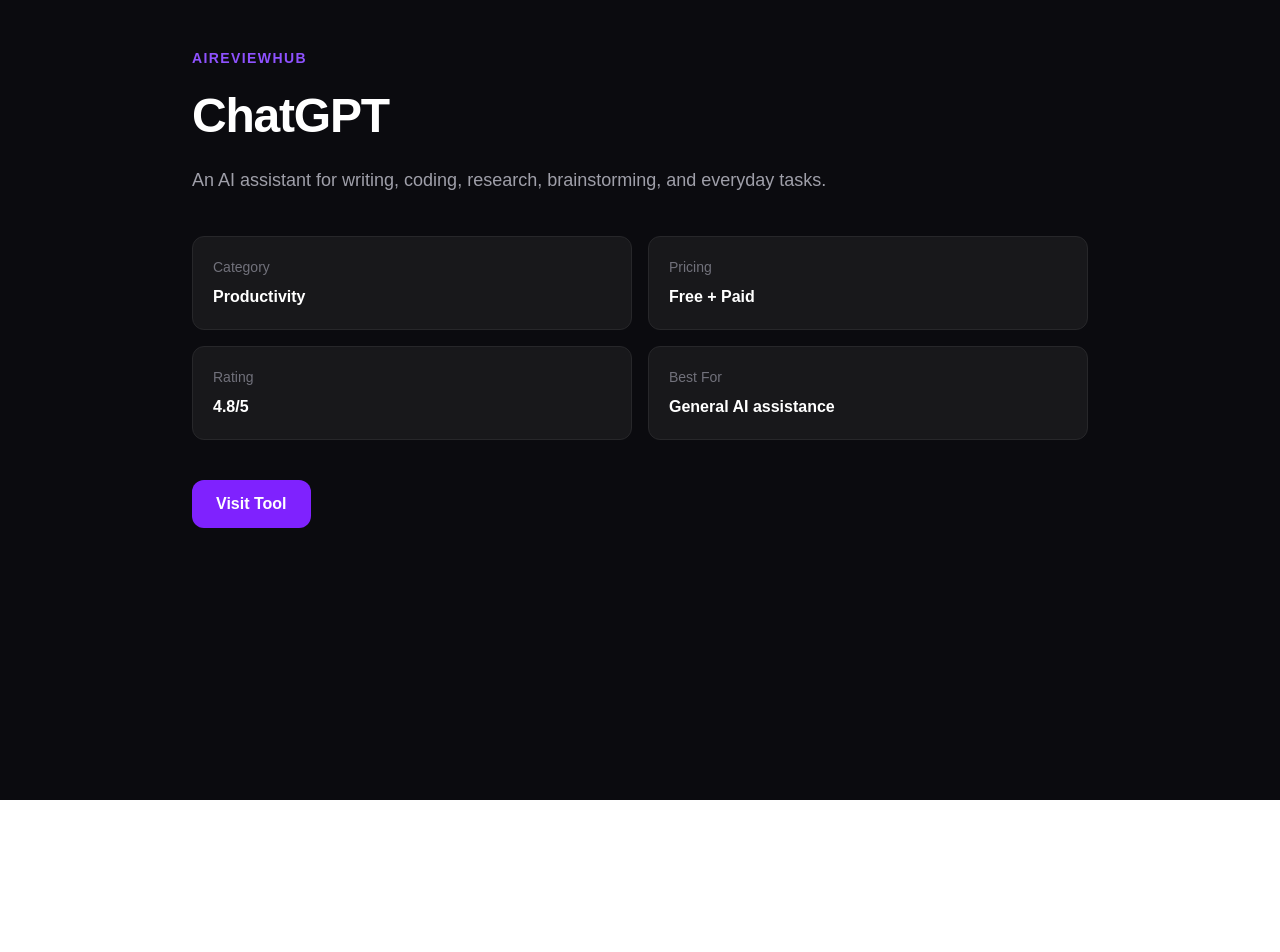
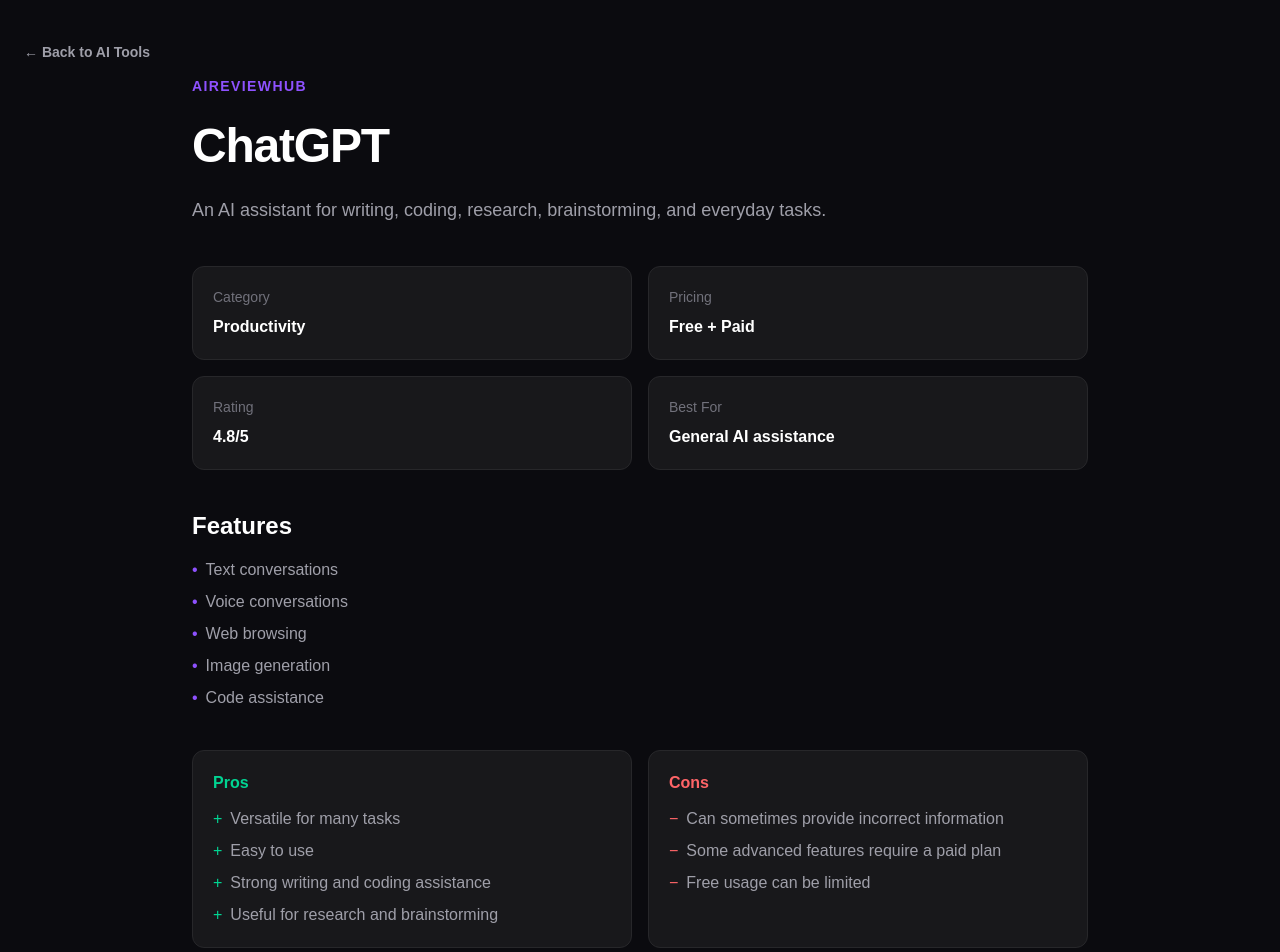
Before and after one commit to vikash-ai-dev/AIReviewHub, a Next.js app: page /tools/chatgpt in a window 1280 px wide. Shown: the top 952 px of the page. Before the commit the page ends 800 px from the top, so only its background shows below. Built offline with nearby package versions, Linux system fonts and the light colour scheme.

Commit message:
adding pros/cons

```diff
--- a/src/app/data/tools.js
+++ b/src/app/data/tools.js
@@ -9,6 +9,29 @@
     bestFor: "General AI assistance",
     slug: "chatgpt",
     website: "https://chat.openai.com",
+    features: [
+      "Text conversations",
+      "Voice conversations",
+      "Web browsing",
+      "Image generation",
+      "Code assistance"
+    ],
+
+    pros: [
+      "Versatile for many tasks",
+      "Easy to use",
+      "Strong writing and coding assistance",
+      "Useful for research and brainstorming"
+    ],
+
+    cons: [
+      "Can sometimes provide incorrect information",
+      "Some advanced features require a paid plan",
+      "Free usage can be limited"
+    ],
+
+    review:
+      "ChatGPT is one of the most versatile AI assistants available today. It can help with writing, coding, research, brainstorming, and many everyday tasks. Its wide range of capabilities makes it useful for beginners as well as experienced users, although important information and AI-generated answers should always be checked."
   },
   {
     name: "Claude",
@@ -19,6 +42,29 @@
     bestFor: "writing and analysis",
     slug: "claude",
     website: "https://claude.ai",
+    features: [
+      "AI conversations",
+      "Writing assistance",
+      "Code assistance",
+      "Document analysis",
+      "Research and reasoning"
+    ],
+
+    pros: [
+      "Strong writing quality",
+      "Good at analyzing long content",
+      "Useful for coding and complex tasks",
+      "Clear and natural responses"
+    ],
+
+    cons: [
+      "Can sometimes make mistakes",
+      "Some advanced features require a paid plan",
+      "Usage limits may apply"
+    ],
+
+    review:
+      "Claude is a capable AI assistant known for strong writing, analysis, coding, and reasoning abilities. It is particularly useful when working with detailed information or longer pieces of content. While it can be a powerful productivity tool, users should still verify important information and review AI-generated results."
   },
   {
     name: "Gemini",
@@ -30,6 +76,29 @@
     bestFor: "Research and everyday AI tasks",
     slug: "gemini",
     website: "https://gemini.google.com",
+    features: [
+      "AI conversations",
+      "Web-based research",
+      "Writing assistance",
+      "Coding assistance",
+      "Information analysis"
+    ],
+
+    pros: [
+      "Useful for research",
+      "Good integration with Google's ecosystem",
+      "Helpful for everyday tasks",
+      "Supports writing and coding"
+    ],
+
+    cons: [
+      "Can sometimes provide inaccurate information",
+      "Some features may require a paid plan",
+      "Capabilities can vary by plan and availability"
+    ],
+
+    review:
+      "Gemini is Google's AI assistant designed to help with research, writing, coding, and everyday information tasks. Its connection to Google's ecosystem can make it particularly useful for users who already rely on Google services. Like other AI assistants, its responses should be checked when accuracy is important."
   },
   {
     name: "GitHub Copilot",
@@ -40,6 +109,31 @@
     bestFor: "Writing and completing code",
     slug: "github-copilot",
     website: "https://github.com/features/copilot",
+    features: [
+      "AI code suggestions",
+      "Code completion",
+      "Chat for coding questions",
+      "Code explanations",
+      "Support for multiple programming languages"
+    ],
+
+    pros: [
+      "Speeds up coding",
+      "Works directly in popular code editors",
+      "Helpful for repetitive coding tasks",
+      "Good for learning and exploring code"
+    ],
+
+    cons: [
+      "Suggestions can be incorrect",
+      "Requires careful code review",
+      "Some advanced features require a paid plan"
+    ],
+
+    review:
+      "GitHub Copilot is a powerful AI coding assistant that helps developers write and understand code faster. Its integration with code editors makes it convenient for code completion, explanations, and coding assistance. It can save time on repetitive tasks, but developers should always review its suggestions because AI-generated code can contain mistakes."
+
+
   },
 ];
 
--- a/src/app/tools/[slug]/page.js
+++ b/src/app/tools/[slug]/page.js
@@ -1,16 +1,24 @@
+import { notFound } from "next/navigation";
+import Link from "next/link";
 import tools from "../../data/tools";
 export default async function ToolDetails({ params }) {
   const { slug } = await params;
 
   const tool = tools.find((tool) => tool.slug === slug);
+  if (!tool) {
+    notFound();
+  }
 
   return (
-    <main className="min-h-screen bg-[#0B0B0F] px-6 py-12 text-white">
-      <div className="mx-auto max-w-4xl">
+    <main className="min-h-screen bg-[#0B0B0F] px-6 py-10 text-white">
+       <Link href="/tools" className="text-sm font-bold  inline-block mb-3 text-zinc-400 transition hover:text-violet-400">
+            ← Back to AI Tools
+        </Link>
+      <div className="mx-auto max-w-4xl ">
 
-        <p className="text-sm font-semibold uppercase tracking-widest text-violet-500">
+        <Link href="/" className="text-sm font-semibold uppercase tracking-widest text-violet-500 self-start">
           AIReviewHub
-        </p>
+        </Link>
 
         <h1 className="mt-6 text-5xl font-bold tracking-tight">
           {tool.name}
@@ -44,6 +52,54 @@
 
         </div>
 
+        {tool.features && (
+          <div className="mt-10">
+            <h2 className="text-2xl font-bold">Features</h2>
+            <ul className="mt-4 space-y-2 text-zinc-400">
+              {tool.features.map((features) => (
+                <li key={features} className="flex items-start gap-2">
+                  <span className="text-violet-500">•</span>
+                  {features}
+                </li>
+              ))}
+            </ul>
+          </div>
+        )}
+        {tool.pros && tool.cons && (
+          <div className="mt-10  grid gap-4 sm:grid-cols-2">
+            <div className="rounded-xl border border-zinc-800 bg-zinc-900 p-5">
+              <h3 className="font-semibold text-emerald-400">Pros</h3>
+              <ul className="mt-3 space-y-2 text-zinc-400">
+                {tool.pros.map((pro)=>(
+                  <li key={pro} className="flex items-start gap-2">
+                    <span className="text-emerald-400">+</span>
+                    {pro}
+                  </li>
+                ))}
+              </ul>
+            </div>
+            <div className="rounded-xl border border-zinc-800 bg-zinc-900 p-5">
+              <h3 className="font-semibold text-red-400">Cons</h3>
+              <ul className="mt-3 space-y-2 text-zinc-400">
+                {tool.cons.map((con) => (
+                  <li key={con} className="flex items-start gap-2">
+                    <span className="text-red-400">−</span>
+                    {con}
+                  </li>
+                ))}
+              </ul>
+            </div>
+          </div>
+        )}
+        {tool.review && (
+          <div className="mt-10">
+            <h2 className="text-2xl font-bold">AIReviewHub Review</h2>
+            <p className="mt-4 max-w-2xl leading-7 text-zinc-400">
+              {tool.review}
+            </p>
+          </div>
+        )}
+
           <a href={tool.website}
             target="_blank"
             rel = "noopener noreferrer"
```
